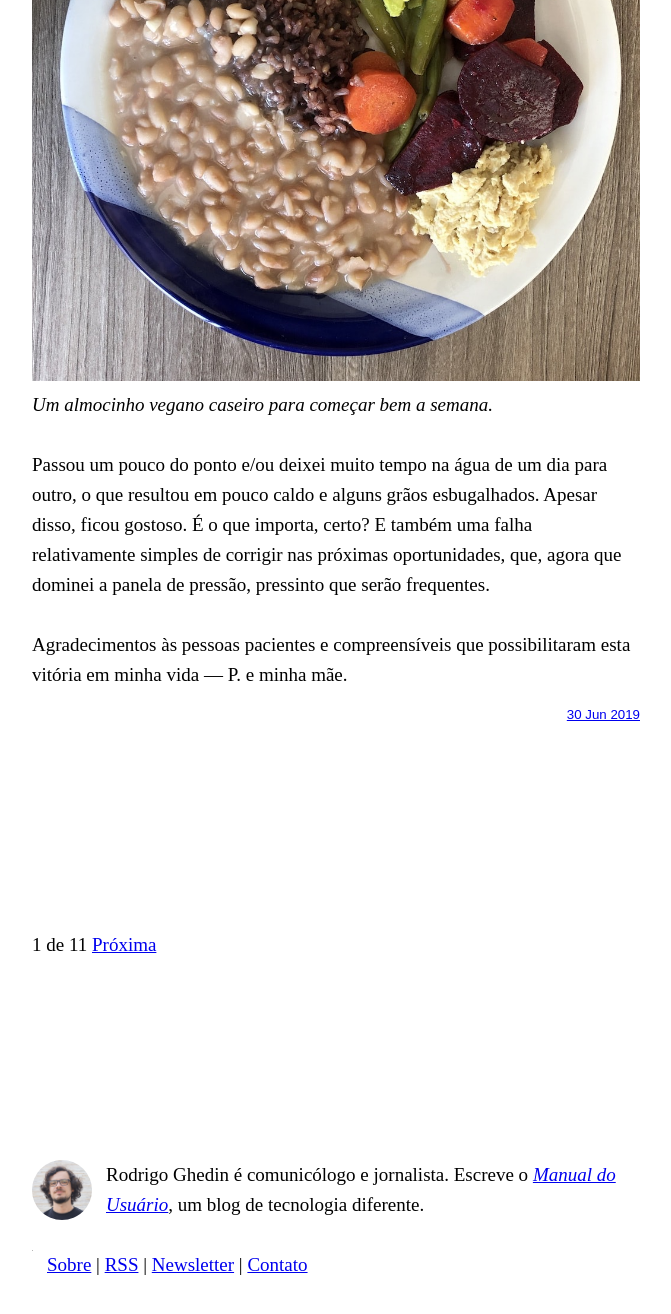
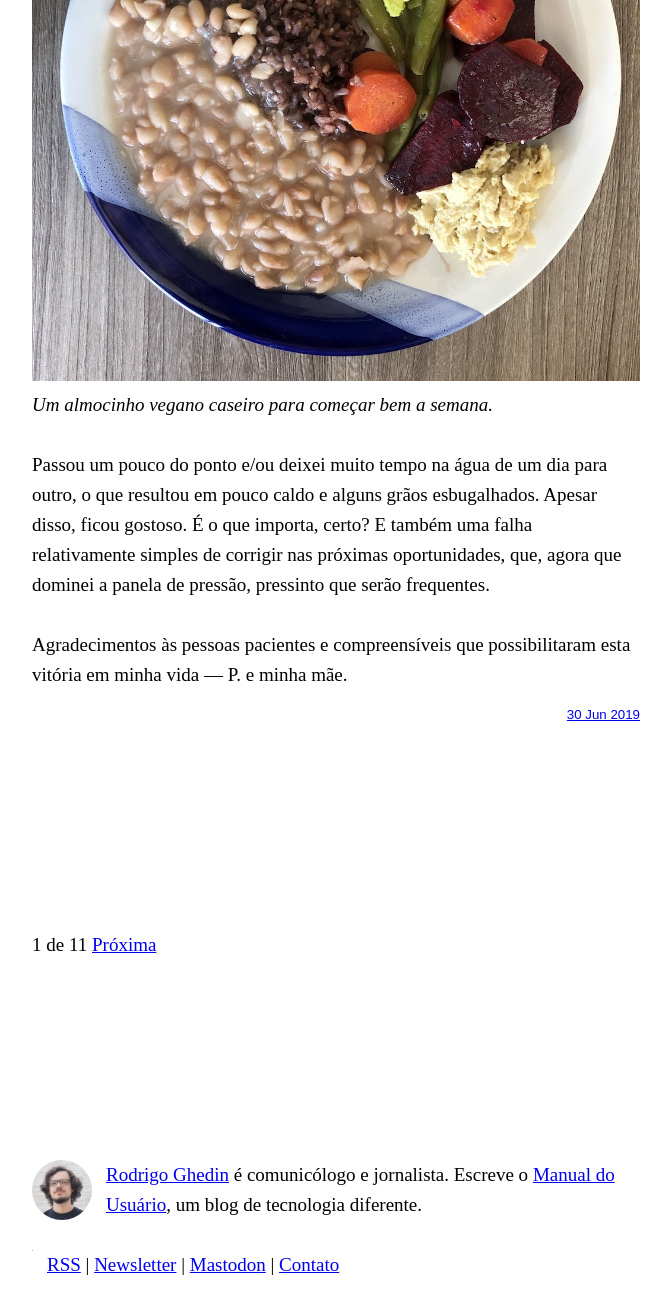
Before and after one commit to rghedin/rghedin.github.io, a Jekyll site: the page built from index.html, in a window 1280 px wide and 1400 px high, scrolled down 13518 px. Shown: the top 1314 px of the window, without its empty margins (304-975 px from the left). Built offline with Jekyll 4.4.1, drawn with Linux system fonts in a browser that asks for light colours; the list of posts is cut into pages by our own code.

Commit message:
Alterações no rodapé.

```diff
--- a/_includes/footer.html
+++ b/_includes/footer.html
@@ -1,7 +1,7 @@
   <footer>
-    <p><img src="{{ site.baseurl }}/assets/foto-perfil.jpg" alt="Rodrigo Ghedin"/>Rodrigo Ghedin é comunicólogo e jornalista. Escreve o <a href="https://manualdousuario.net/"><em>Manual do Usuário</em></a>, um blog de tecnologia diferente.</p>
+    <p><img src="{{ site.baseurl }}/assets/foto-perfil.jpg" alt="Rodrigo Ghedin"/><a href="/sobre">Rodrigo Ghedin</a> é comunicólogo e jornalista. Escreve o <a href="https://manualdousuario.net/">Manual do Usuário</a>, um blog de tecnologia diferente.</p>
 
-    <p><!-- <a href="/">Início</a> | --><a href="/sobre">Sobre</a> | <a href="{{ "/feed.xml" | relative_url }}">RSS</a> | <a href="https://newsletter.ghed.in">Newsletter</a> | <a href="mailto:rodrigo@ghed.in">Contato</a> <img alt="Clicky" width="1" height="1" style="width: 1px; height: 1px" src="//in.getclicky.com/101047668ns.gif" /></p>
+    <p><a href="{{ "/feed.xml" | relative_url }}">RSS</a> | <a href="https://newsletter.ghed.in">Newsletter</a> | <a rel="me" href="https://masto.donte.com.br/@ghedin" target="_blank">Mastodon</a> | <a href="mailto:rodrigo@ghed.in">Contato</a> <img alt="Clicky" width="1" height="1" style="width: 1px; height: 1px" src="//in.getclicky.com/101047668ns.gif" /></p>
   </footer>
 
 </div>
--- a/_includes/head.html
+++ b/_includes/head.html
@@ -240,6 +240,7 @@
     footer img {
       margin-right: 100%;
       margin-bottom: 20px;
+      width: 120px
     }
   }
   </style>
```
Also changed, not shown: 1 other file.
